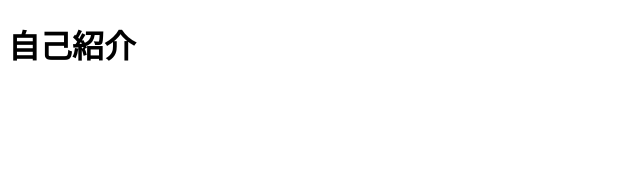
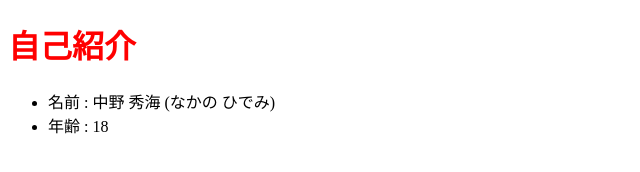
Before and after one commit to Nakano0830/Nakano0830.github.io, a plain HTML site: page 2025PortFolio.html in a window 1280 px wide. Shown: the whole page, without its empty margins (0-640 px from the left). Drawn offline with Linux system fonts and the light colour scheme.

Commit message:
update portfolio12:21

```diff
--- a/2025PortFolio.html
+++ b/2025PortFolio.html
@@ -4,9 +4,14 @@
     <meta charset="UTF-8">
     <meta name="viewport" content="width=device-width, initial-scale=1.0">
     <title>Nakano'sポートフォリオ</title>
-    <link rel="stylesheet" href="2025PortFolio.css">
+    <link rel="stylesheet" href="index.css">
 </head>
 <body>
     <h1>自己紹介</h1>
+    <ul>
+        <li>名前 : 中野 秀海 (なかの ひでみ)</li>
+        <li>年齢 : 18</li>
+
+    </ul>
 </body>
 </html>
```
